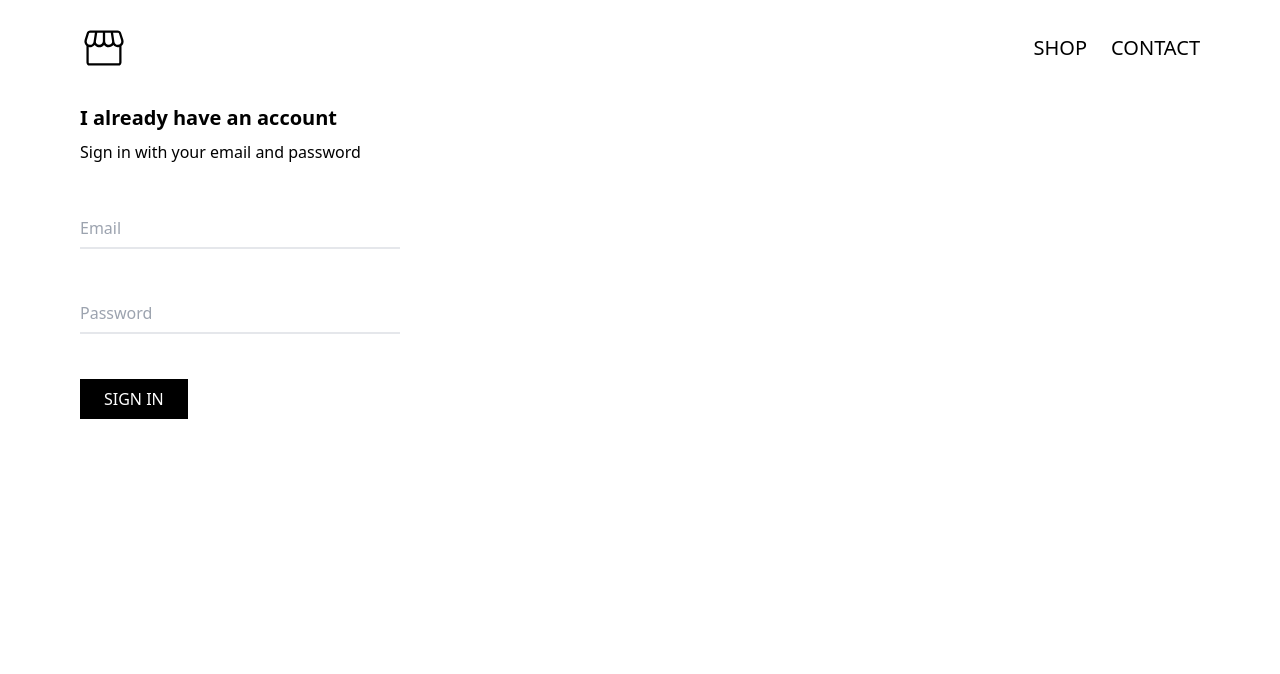
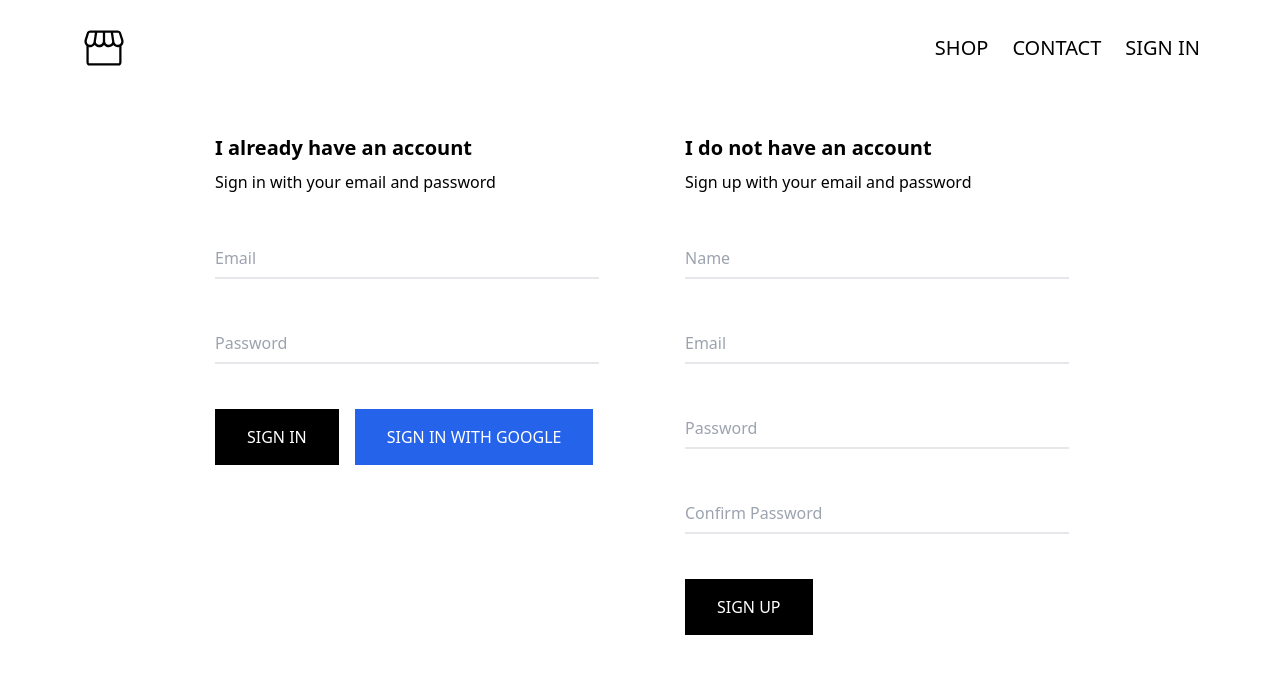
Before and after one commit to jaypnchl/fashion-store, a React (Create React App) app: page /signin in a window 1280 px wide. Shown: the top 674 px of the page. Built offline with nearby package versions, Linux system fonts and the light colour scheme; no server answers.

Commit message:
SignIn and SignUp functionality added

```diff
--- a/package.json
+++ b/package.json
@@ -7,6 +7,7 @@
     "@testing-library/jest-dom": "^5.16.4",
     "@testing-library/react": "^13.3.0",
     "@testing-library/user-event": "^13.5.0",
+    "firebase": "^9.8.3",
     "react": "^18.1.0",
     "react-dom": "^18.1.0",
     "react-router-dom": "^6.3.0",
--- a/src/App.js
+++ b/src/App.js
@@ -1,13 +1,48 @@
+import React from "react";
 import { Routes, Route } from "react-router-dom";
 import Header from "./components/Header";
 import HomePage from "./pages/HomePage";
 import Shop from "./pages/Shop";
 import SignInAndSignUp from "./pages/SignInAndSignUp";
 
-function App() {
+import { auth, createUserProfileDocument } from "./firebase/firebase.utils";
+
+class App extends React.Component {
+  constructor() {
+    super();
+    this.state = {
+      currentUser: null,
+    };
+  }
+
+  unsubscribeFromAuth = null;
+
+  componentDidMount() {
+    this.unsubscribeFromAuth = auth.onAuthStateChanged(async (userAuth) => {
+      if (userAuth) {
+        const userRef = await createUserProfileDocument(userAuth);
+        userRef.onSnapshot((snapShot) => {
+          this.setState({
+            currentUser: {
+              id: snapShot.id,
+              ...snapShot.data(),
+            },
+          });
+        });
+      } else {
+        this.setState({ currentUser: userAuth });
+      }
+    });
+  }
+
+  componentWillUnmount() {
+    this.unsubscribeFromAuth();
+  }
+
+  render() {
     return (
       <div className="px-8 sm:px-[80px]">
-      <Header />
+        <Header currentUser={this.state.currentUser} />
         <Routes>
           <Route path="/" element={<HomePage />} />
           <Route path="/shop" element={<Shop />} />
@@ -16,5 +51,6 @@ function App() {
       </div>
     );
   }
+}
 
 export default App;
--- a/src/components/CustomButton.js
+++ b/src/components/CustomButton.js
@@ -1,7 +1,9 @@
-function CustomButton({ children, ...otherProps }) {
+function CustomButton({ children, isGoogleSignIn, ...otherProps }) {
   return (
     <button
-      className="py-2 px-6 text-white bg-black hover:bg-white hover:border-black hover:border-2  hover:text-black "
+      className={`${
+        isGoogleSignIn ? "bg-blue-600" : "bg-black  "
+      } py-4 px-8 text-white hover:bg-white  hover:border-black hover:border-2 hover:text-black cursor-pointer    `}
       {...otherProps}
     >
       {children}
--- a/src/components/Directory.js
+++ b/src/components/Directory.js
@@ -41,8 +41,8 @@ class Directory extends React.Component {
   render() {
     return (
       <div className=" grid grid-rows lg:grid-cols-3 gap-6">
-        {this.state.sections.map(({ id, title }) => (
-          <MenuItem key={id} title={title} />
+        {this.state.sections.map(({ id, title, imageUrl }) => (
+          <MenuItem key={id} title={title} imageUrl={imageUrl} />
         ))}
       </div>
     );
--- a/src/components/FormInput.js
+++ b/src/components/FormInput.js
@@ -2,7 +2,7 @@ function FormInput({ handleChange, ...otherProps }) {
   return (
     <div className="relative my-[45px] focus:last:text-sm">
       <input
-        className="h-10 w-80 border-b-2  group focus:h-12 focus:text-lg transition-all outline-none"
+        className="h-10 w-96 border-b-2  group focus:h-12 focus:text-lg transition-all outline-none"
         onChange={handleChange}
         {...otherProps}
       />
--- a/src/components/Header.js
+++ b/src/components/Header.js
@@ -1,7 +1,8 @@
 import { Link } from "react-router-dom";
 import { ReactComponent as Logo } from "../assets/storefront.svg";
+import { auth } from "../firebase/firebase.utils";
 
-function Header() {
+function Header({ currentUser }) {
   return (
     <div className="flex justify-between py-6 items-center">
       <Link to="/">
@@ -10,6 +11,13 @@ function Header() {
       <div className="space-x-6 text-xl">
         <Link to="/shop">SHOP</Link>
         <Link to="/shop">CONTACT</Link>
+        {currentUser ? (
+          <Link to="/signin" onClick={() => auth.signOut()}>
+            SIGN OUT
+          </Link>
+        ) : (
+          <Link to="/signin">SIGN IN</Link>
+        )}
       </div>
     </div>
   );
--- a/src/components/MenuItem.js
+++ b/src/components/MenuItem.js
@@ -1,11 +1,12 @@
 import { NavLink } from "react-router-dom";
 
-const MenuItem = ({ title }) => {
+const MenuItem = ({ title, imageUrl }) => {
   return (
-    <div className="h-[360px] min-w-[30%] border flex justify-center items-center">
+    <div className="h-[360px] min-w-[30%] border flex justify-center items-center overflow-clip">
+      <img className="h-[400px]  object-cover " src={imageUrl} alt="" />
       <NavLink
         to={`/shop/${title}`}
-        className="flex flex-col justify-center items-center border px-10 py-4 space-y-2 bg-black bg-opacity-80 text-white hover:bg-opacity-100 absolute hover:cursor-pointer hover:scale-105 transition-all ease-out"
+        className="flex flex-col justify-center items-center border px-10 py-4 space-y-2 bg-white bg-opacity-80 text-black hover:bg-opacity-100 absolute hover:cursor-pointer hover:scale-105 transition-all ease-out"
       >
         <h1 className="text-5xl">{title.toUpperCase()}</h1>
       </NavLink>
--- a/src/components/SignIn.js
+++ b/src/components/SignIn.js
@@ -1,6 +1,8 @@
 import React from "react";
 import FormInput from "./FormInput";
 import CustomButton from "./CustomButton";
+
+import { signInWithGoogle } from "../firebase/firebase.utils";
 
 class SignIn extends React.Component {
   constructor(props) {
@@ -48,7 +50,12 @@ class SignIn extends React.Component {
             placeholder="Password"
             required
           />
-          <CustomButton type="submit">SIGN IN</CustomButton>
+          <div className="flex space-x-4">
+            <CustomButton type="submit">SIGN IN</CustomButton>
+            <CustomButton onClick={signInWithGoogle} isGoogleSignIn={true}>
+              SIGN IN WITH GOOGLE
+            </CustomButton>
+          </div>
         </form>
       </div>
     );
--- /dev/null
+++ b/src/components/SignUp.js
@@ -0,0 +1,100 @@
+import React from "react";
+
+import { auth, createUserProfileDocument } from "../firebase/firebase.utils";
+import FormInput from "./FormInput";
+import CustomButton from "./CustomButton";
+
+class SignUp extends React.Component {
+  constructor() {
+    super();
+
+    this.state = {
+      displayName: "",
+      email: "",
+      password: "",
+      confirmPassword: "",
+    };
+  }
+
+  handleSubmit = async (event) => {
+    event.preventDefault();
+
+    const { displayName, email, password, confirmPassword } = this.state;
+
+    if (password !== confirmPassword) {
+      alert("passwords don't match");
+      return;
+    }
+
+    try {
+      const { user } = await auth.createUserWithEmailAndPassword(
+        email,
+        password
+      );
+
+      await createUserProfileDocument(user, { displayName });
+
+      this.setState({
+        displayName: "",
+        email: "",
+        password: "",
+        confirmPassword: "",
+      });
+    } catch (error) {
+      console.error(error);
+    }
+  };
+
+  handleChange = (event) => {
+    const { name, value } = event.target;
+
+    this.setState({ [name]: value });
+  };
+
+  render() {
+    const { displayName, email, password, confirmPassword } = this.state;
+    return (
+      <div className="w-[380px]">
+        <h2 className="font-semibold text-xl my-2">I do not have an account</h2>
+        <span>Sign up with your email and password</span>
+        <form onClick={this.handleSubmit}>
+          <FormInput
+            type="text"
+            name="displayName"
+            value={displayName}
+            onChange={this.handleChange}
+            placeholder="Name"
+            required
+          />
+          <FormInput
+            type="email"
+            name="email"
+            value={email}
+            onChange={this.handleChange}
+            placeholder="Email"
+            required
+          />
+          <FormInput
+            type="password"
+            name="password"
+            value={password}
+            onChange={this.handleChange}
+            placeholder="Password"
+            required
+          />
+          <FormInput
+            type="password"
+            name="confirmPassword"
+            value={confirmPassword}
+            onChange={this.handleChange}
+            placeholder="Confirm Password"
+            required
+          />
+          <CustomButton type="submit">SIGN UP</CustomButton>
+        </form>
+      </div>
+    );
+  }
+}
+
+export default SignUp;
--- /dev/null
+++ b/src/firebase/firebase.utils.js
@@ -0,0 +1,48 @@
+import firebase from "firebase/compat/app";
+import "firebase/compat/firestore";
+import "firebase/compat/auth";
+
+const config = {
+  apiKey: "AIzaSyCZnpB2cSNqxxpKbClno-Irm0-g6w1rvIY",
+  authDomain: "fashion-store-23da7.firebaseapp.com",
+  projectId: "fashion-store-23da7",
+  storageBucket: "fashion-store-23da7.appspot.com",
+  messagingSenderId: "274175849167",
+  appId: "1:274175849167:web:e0308d9304facbc3157dba",
+};
+
+firebase.initializeApp(config);
+
+export const createUserProfileDocument = async (userAuth, additionalData) => {
+  if (!userAuth) return;
+
+  const userRef = firestore.doc(`users/${userAuth.uid}`);
+
+  const snapShot = await userRef.get();
+
+  if (!snapShot.exists) {
+    const { displayName, email } = userAuth;
+    const createdAt = new Date();
+    try {
+      await userRef.set({
+        displayName,
+        email,
+        createdAt,
+        ...additionalData,
+      });
+    } catch (error) {
+      console.log("error creating user", error.message);
+    }
+  }
+
+  return userRef;
+};
+
+export const auth = firebase.auth();
+export const firestore = firebase.firestore();
+
+const provider = new firebase.auth.GoogleAuthProvider();
+provider.setCustomParameters({ prompt: "select_account" });
+export const signInWithGoogle = () => auth.signInWithPopup(provider);
+
+export default firebase;
--- a/src/pages/SignInAndSignUp.js
+++ b/src/pages/SignInAndSignUp.js
@@ -1,9 +1,11 @@
 import SignIn from "../components/SignIn";
+import SignUp from "../components/SignUp";
 
 function SignInAndSignUp() {
   return (
-    <div>
+    <div className="w-[850px] flex justify-between my-[30px] mx-auto">
       <SignIn />
+      <SignUp />
     </div>
   );
 }
```
Also changed, not shown: 1 other file (tests, documents, lock files or other folders). Lines whose indentation alone changed are shown as unchanged.
